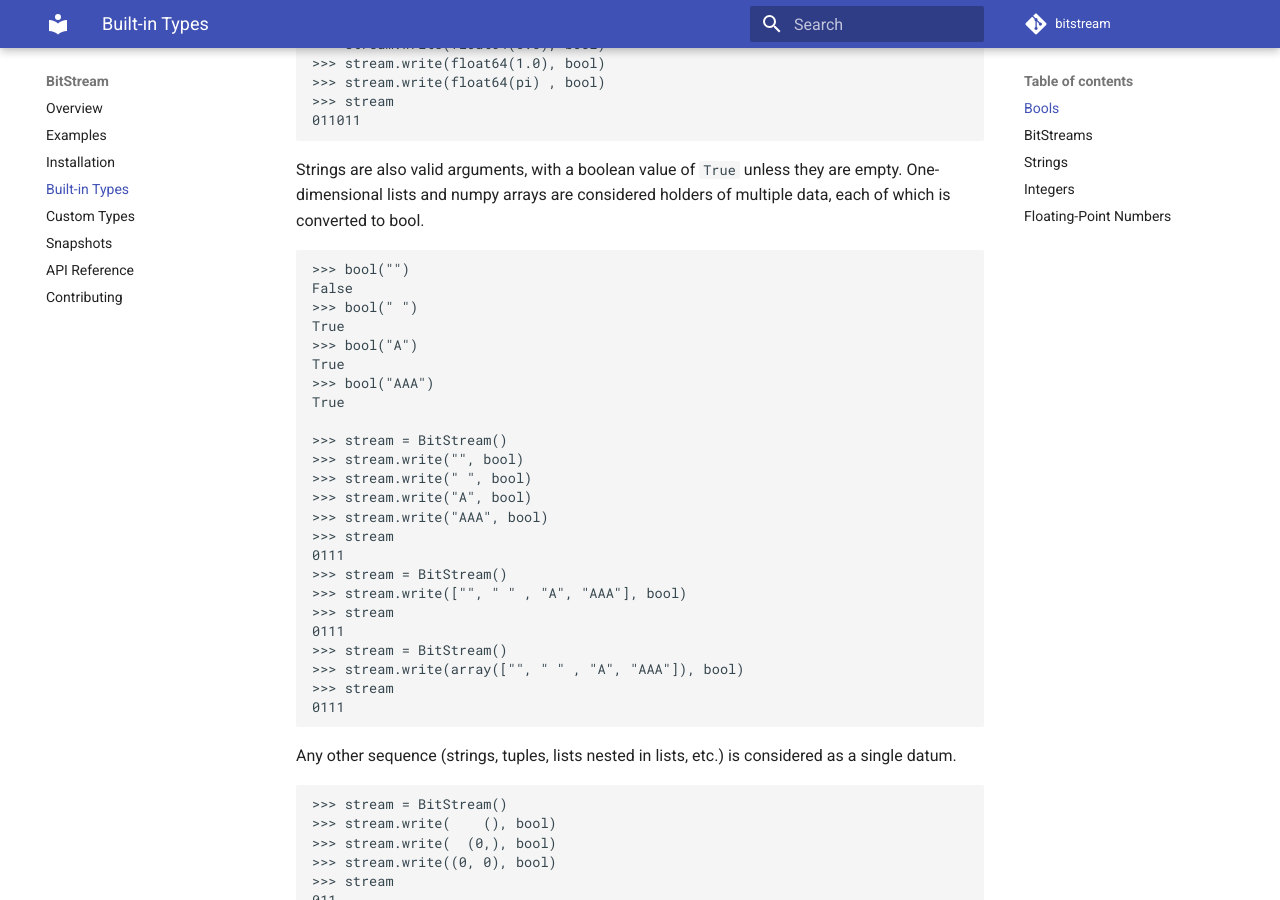
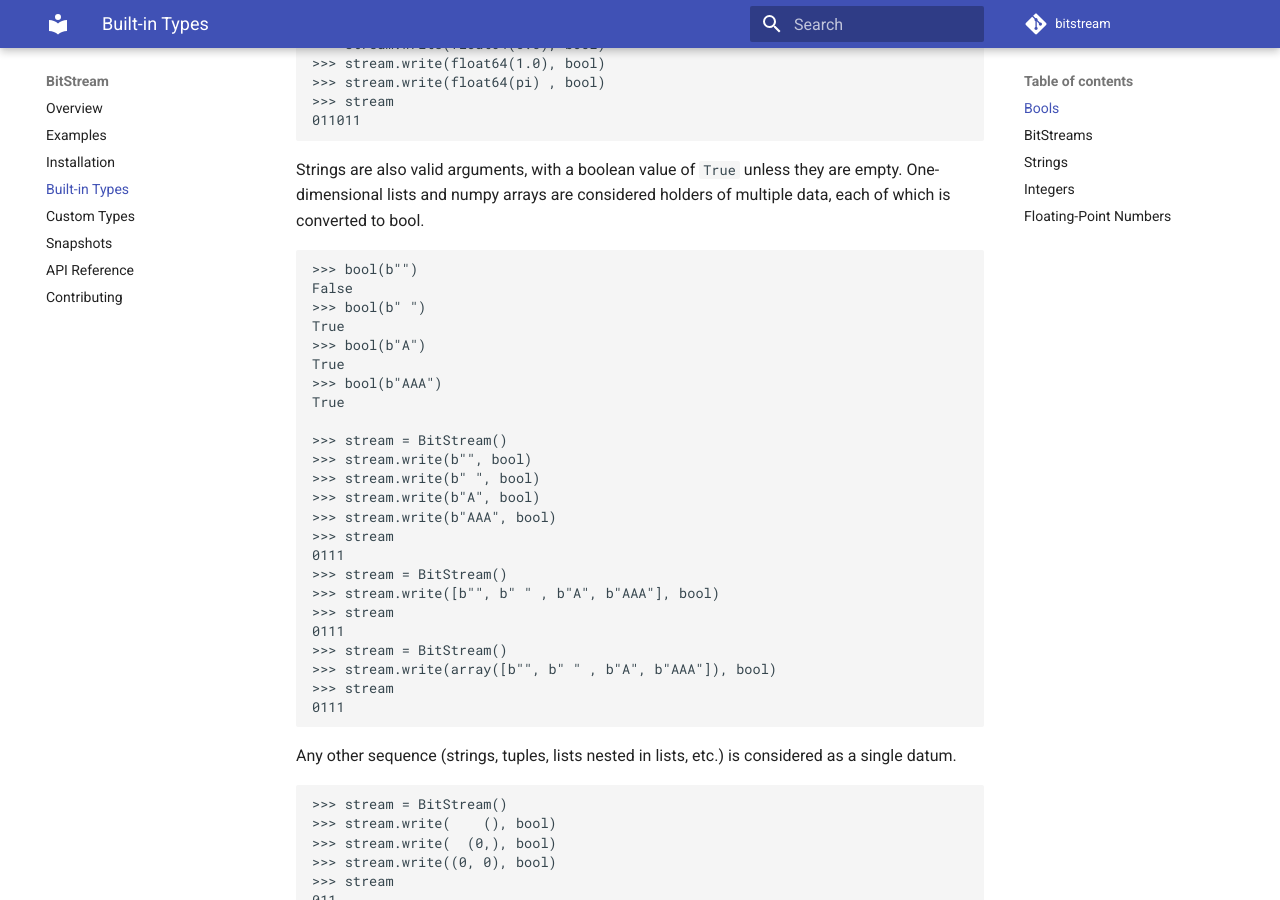
Before and after one commit to boisgera/bitstream, an MkDocs documentation site: the page built from mkdocs/types.md, in a window 1280 px wide and 900 px high, scrolled down 2833 px. Built offline with MkDocs 1.6.1 and Material for MkDocs 9.7.7, drawn with Linux system fonts in a browser that asks for light colours; comment, search, counter and statistics services are not loaded; old or Windows-style settings are respelled for this version of MkDocs; some of the changed text lies outside the part shown.

```diff
--- a/mkdocs/types.md
+++ b/mkdocs/types.md
@@ -144,28 +144,28 @@ they are empty.
 One-dimensional lists and numpy arrays are considered holders of
 multiple data, each of which is converted to bool.
 
-    >>> bool("")
+    >>> bool(b"")
     False
-    >>> bool(" ")
+    >>> bool(b" ")
     True
-    >>> bool("A")
+    >>> bool(b"A")
     True
-    >>> bool("AAA")
+    >>> bool(b"AAA")
     True
 
     >>> stream = BitStream()
-    >>> stream.write("", bool)
-    >>> stream.write(" ", bool)
-    >>> stream.write("A", bool)
-    >>> stream.write("AAA", bool)
+    >>> stream.write(b"", bool)
+    >>> stream.write(b" ", bool)
+    >>> stream.write(b"A", bool)
+    >>> stream.write(b"AAA", bool)
     >>> stream
     0111
     >>> stream = BitStream()
-    >>> stream.write(["", " " , "A", "AAA"], bool)
+    >>> stream.write([b"", b" " , b"A", b"AAA"], bool)
     >>> stream
     0111
     >>> stream = BitStream()
-    >>> stream.write(array(["", " " , "A", "AAA"]), bool)
+    >>> stream.write(array([b"", b" " , b"A", b"AAA"]), bool)
     >>> stream
     0111
 
@@ -256,12 +256,12 @@ Their type is `str` (or equivalently `bytes` which is an alias).
 Fortunately, it's straightforward to convert strings to
 bitstreams: create a stream from the string `"ABCD"` with
 
-    >>> stream = BitStream("ABCD")
+    >>> stream = BitStream(b"ABCD")
 
 To be totally explicit, the code above is equivalent to:
 
     >>> stream = BitStream()
-    >>> stream.write("ABCDE", bytes)
+    >>> stream.write(b"ABCDE", bytes)
 
 Now, the content of the stream is
 
@@ -333,7 +333,7 @@ you cannot create a bitstream from Python integers by default.
     ...
     TypeError: unsupported type 'long'.
 
-    >>> BitStream("A").read(int)
+    >>> BitStream(b"A").read(int)
     Traceback (most recent call last):
     ...
     TypeError: unsupported type 'int'.
@@ -471,7 +471,7 @@ Scalar, lists and arrays of floats are supported:
 The byte order is big endian:
 
     >>> import struct
-    >>> PI_BE = struct.pack(">d", pi)
+    >>> PI_BE = struct.pack(b">d", pi)
     >>> PI_BE
     '@\t!\xfbTD-\x18'
     >>> BitStream(pi) == BitStream(PI_BE)
```
Also changed, not shown: mkdocs/API.md (+15 -15 lines), mkdocs/examples.md (+4 -4 lines), mkdocs/index.md (+4 -4 lines), mkdocs/snapshots.md (+13 -13 lines).
